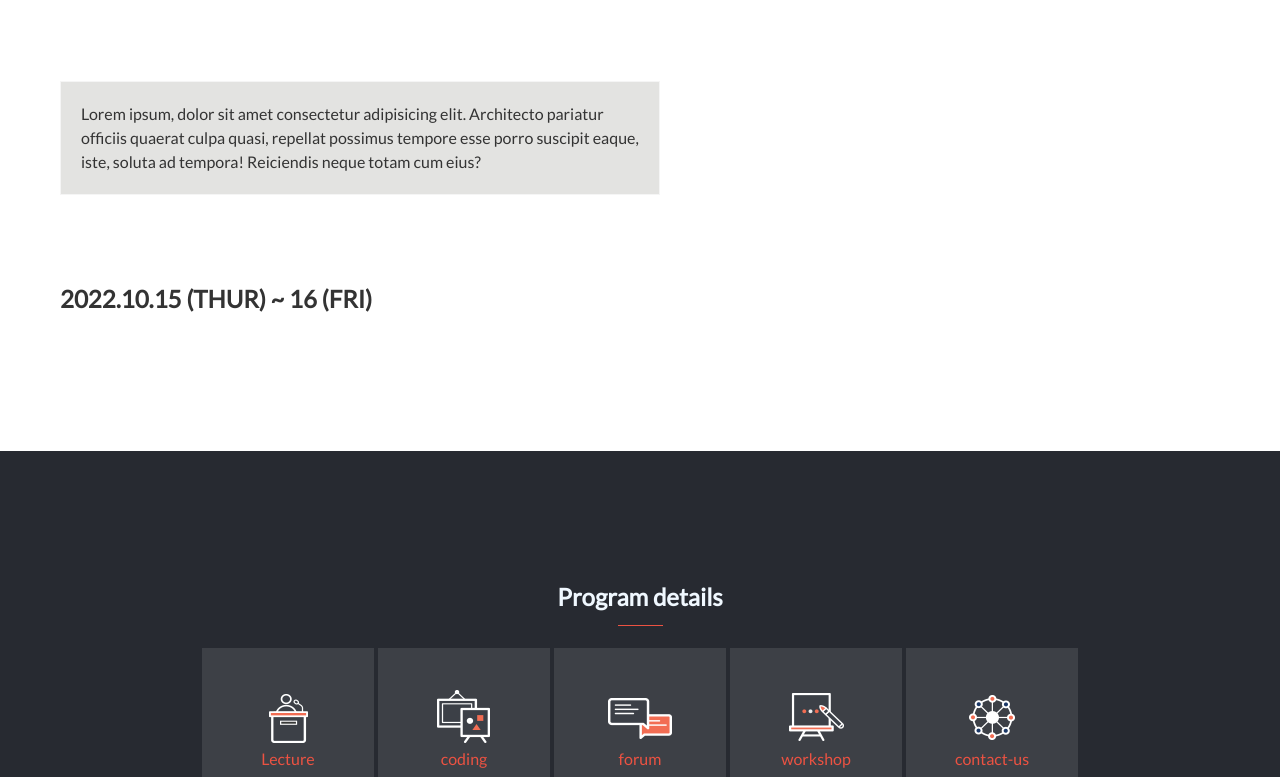
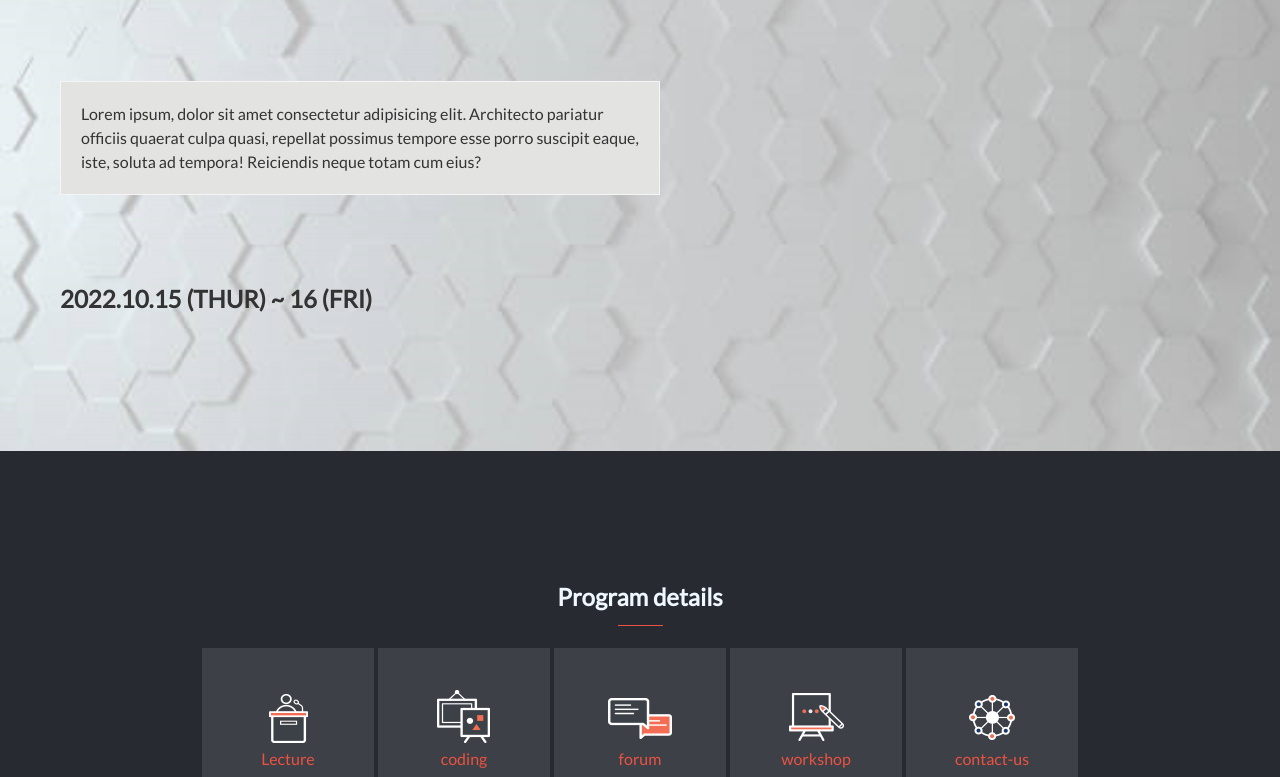
Before and after one commit to Diana-Duya/Capstone-Project, a plain HTML site: page index.html in a window 1280 px wide. Shown: the part 284-1061 px from the top of the page. Drawn offline with Linux system fonts and the light colour scheme.

Commit message:
Update style.css

```diff
--- a/CSS/style.css
+++ b/CSS/style.css
@@ -401,7 +401,7 @@ html {
 
   .Home {
     /* background: rgb(112, 100, 100); */
-    background-image: url(./img/short.png);
+    background-image: url(/img/short.png);
     background-position: center;
     background-repeat: no-repeat;
   }
```
